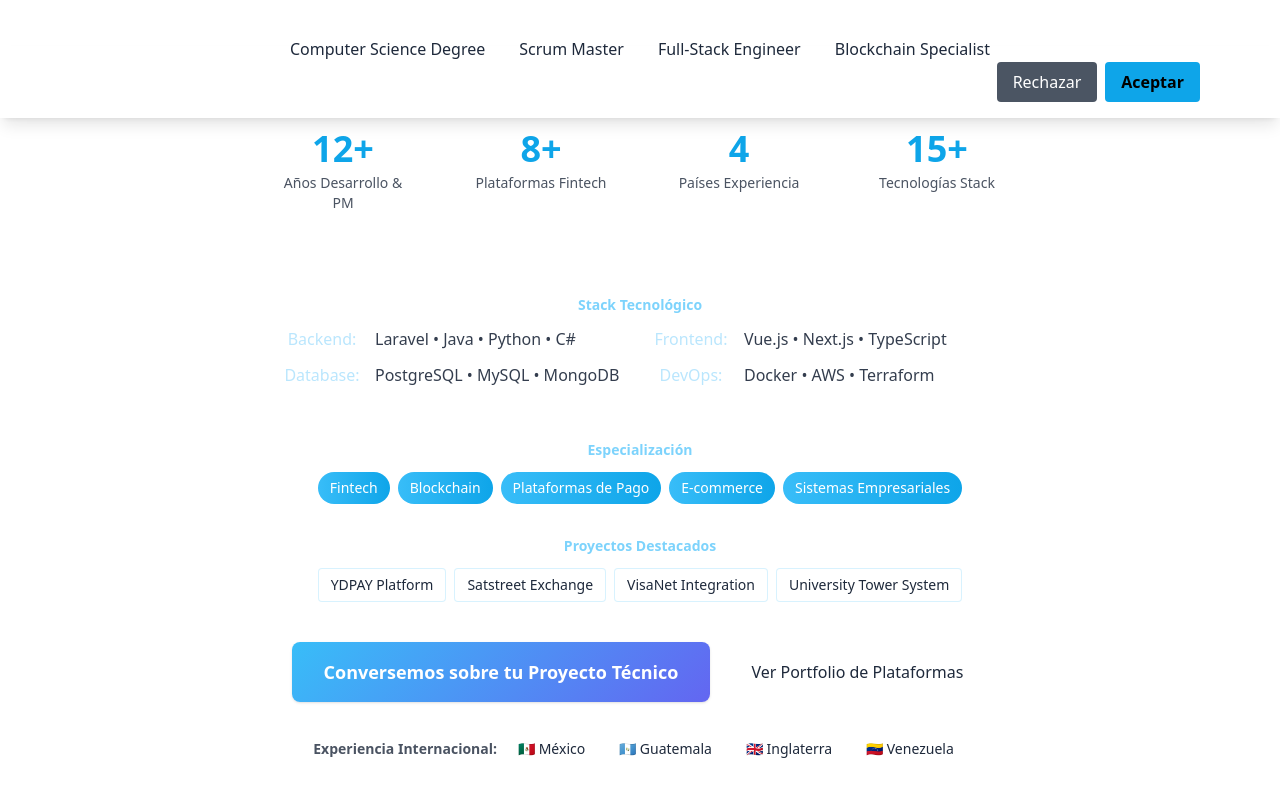
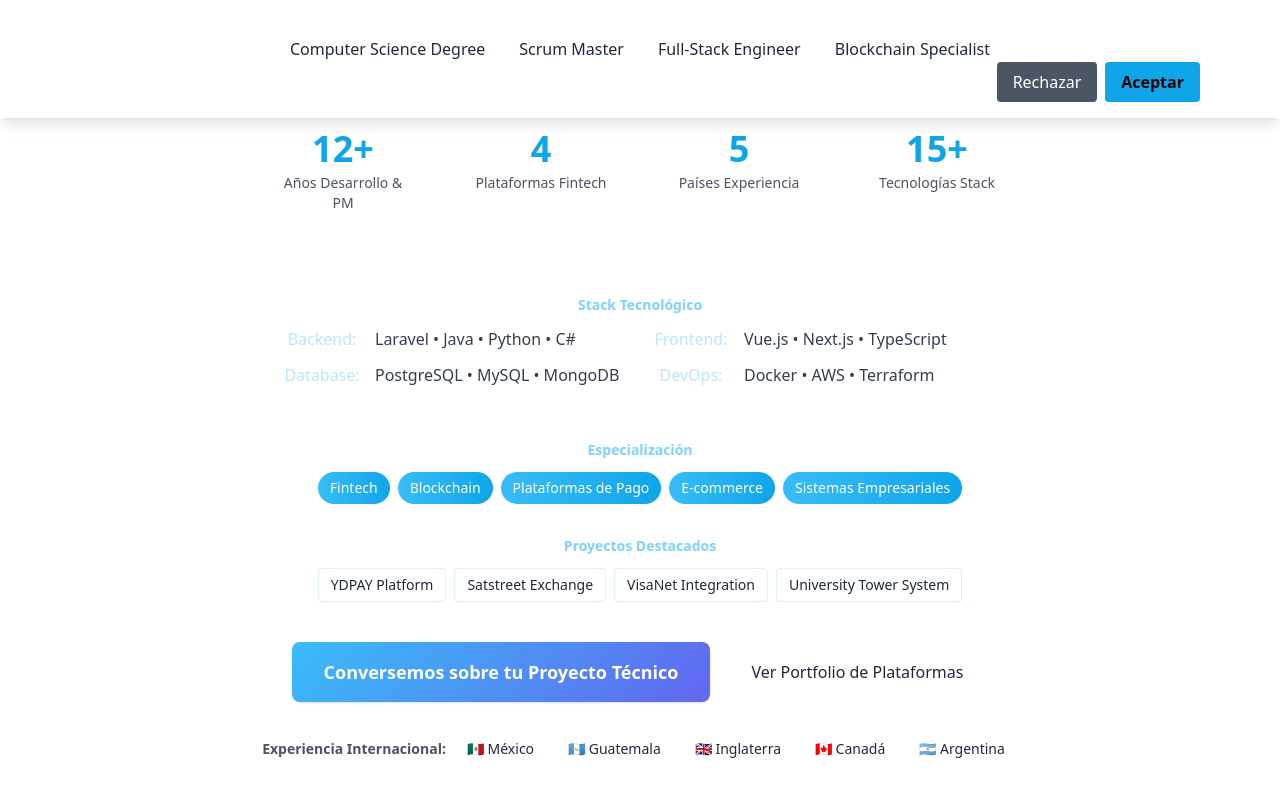
Before and after one commit to Hernny/Portfolio, a Next.js app: page / in a window 1280 px wide. Shown: the part 682-1480 px from the top of the page. Built offline with nearby package versions, Linux system fonts and the light colour scheme; no server answers.

Commit message:
hero: content full-width, remove image; finalize authentic content variant

```diff
--- a/components/home/Hero.tsx
+++ b/components/home/Hero.tsx
@@ -63,8 +63,8 @@ export function Hero() {
           >
             {[
               {n:'12+', l:'Años Desarrollo & PM'},
-              {n:'8+', l:'Plataformas Fintech'},
-              {n:'4', l:'Países Experiencia'},
+              {n:'4', l:'Plataformas Fintech'},
+              {n:'5', l:'Países Experiencia'},
               {n:'15+', l:'Tecnologías Stack'},
             ].map((m) => (
               <motion.div
@@ -157,7 +157,7 @@ export function Hero() {
             transition={{ duration: 0.4, delay: 0.24 }}
           >
             <span className="font-semibold opacity-80">Experiencia Internacional:</span>
-            {['🇲🇽 México','🇬🇹 Guatemala','🇬🇧 Inglaterra','🇻🇪 Venezuela'].map(c => (
+            {['🇲🇽 México','🇬🇹 Guatemala','🇬🇧 Inglaterra','🇨🇦 Canadá', '🇦🇷 Argentina'].map(c => (
               <span key={c} className="bg-white/10 px-3 py-1 rounded-full border border-white/10">{c}</span>
             ))}
           </motion.div>
```
